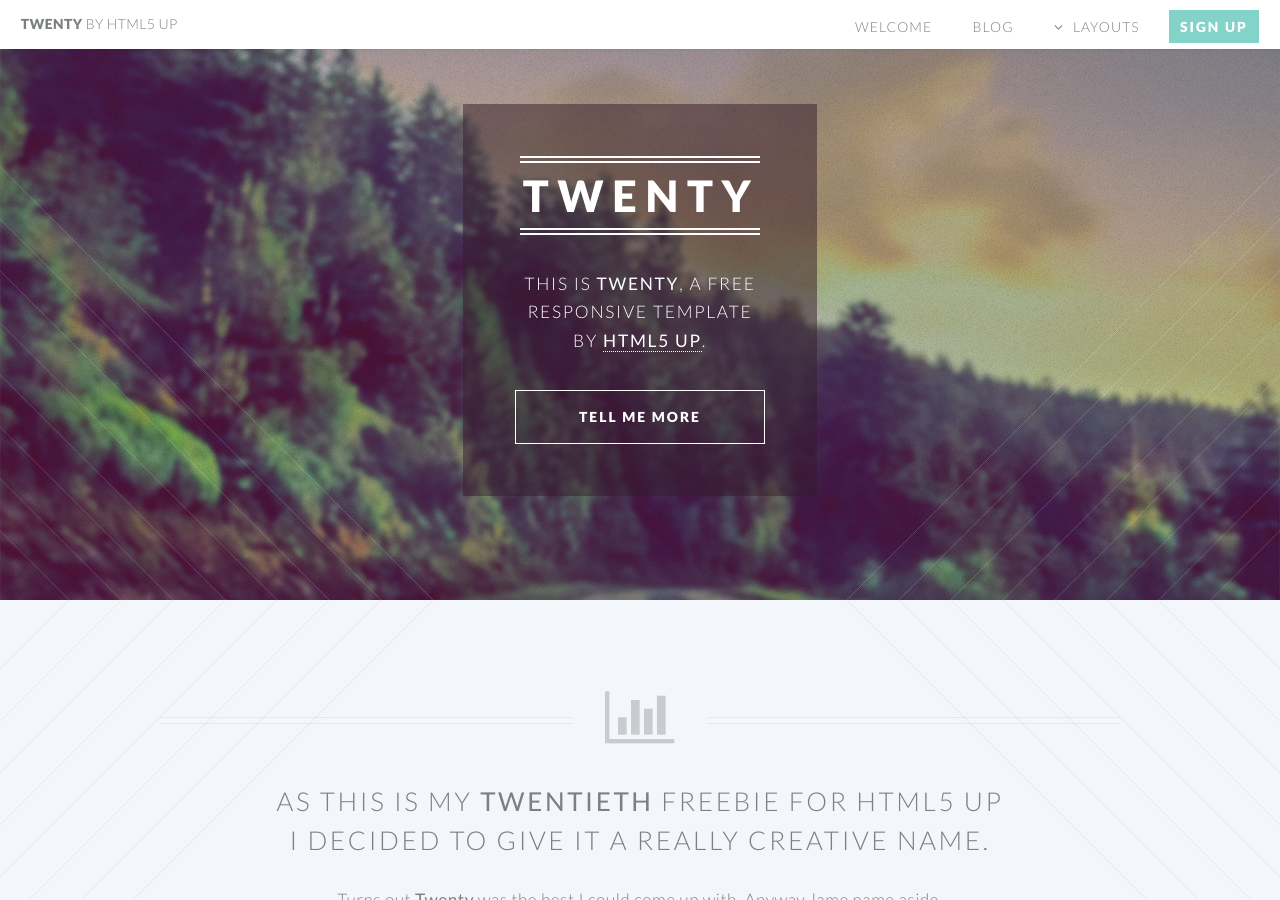
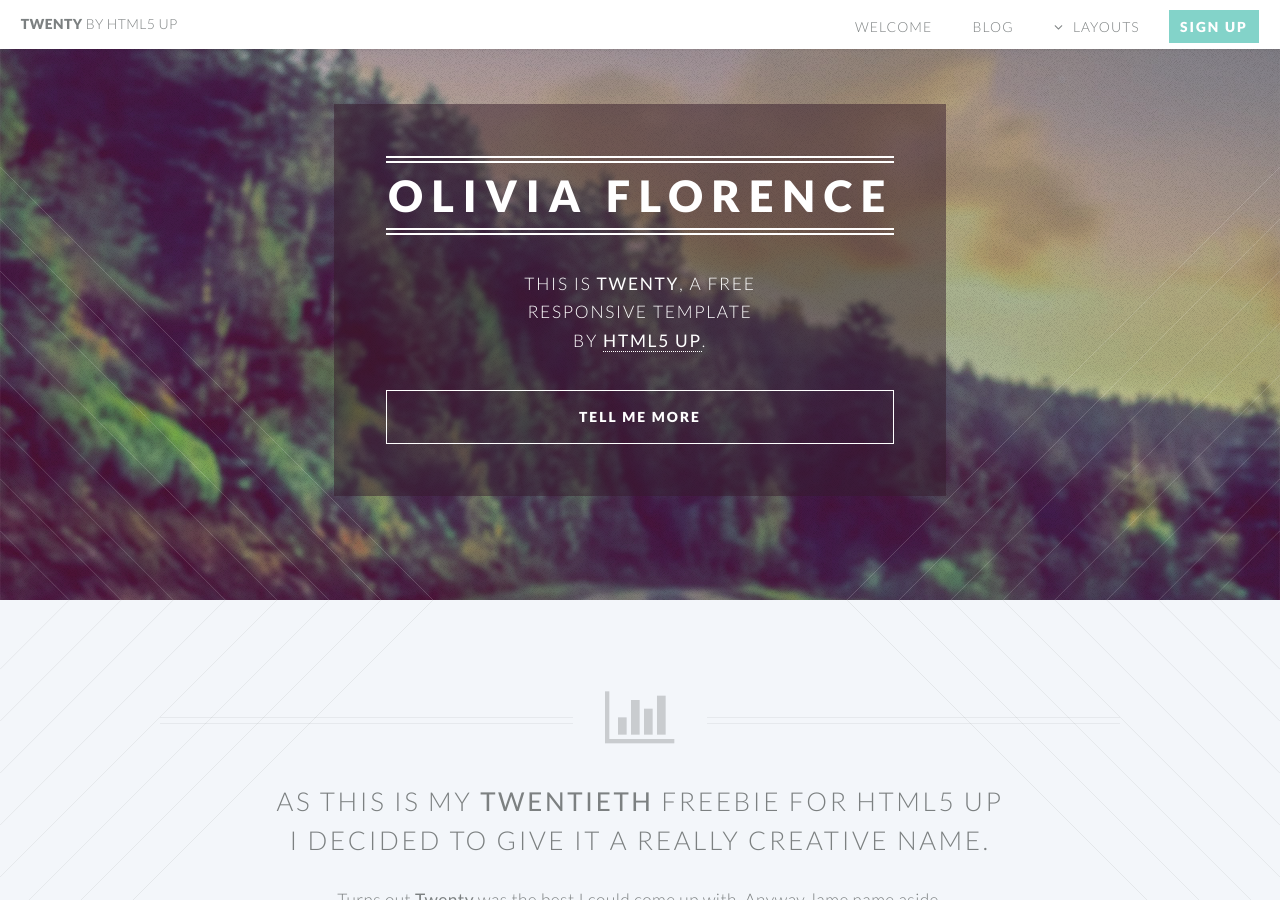
Before and after one commit to edwardvk/oliviaflorence, a Jekyll site: the page built from docs/index.html, in a window 1280 px wide and 900 px high. Built offline with Jekyll 4.4.1, drawn with Linux system fonts in a browser that asks for light colours.

Commit message:
Update banner.html

```diff
--- a/docs/_includes/banner.html
+++ b/docs/_includes/banner.html
@@ -10,7 +10,7 @@
     <div class="inner">
 
         <header>
-            <h2>TWENTY</h2>
+            <h2>Olivia Florence</h2>
         </header>
         <p>This is <strong>Twenty</strong>, a free
         <br />
```
